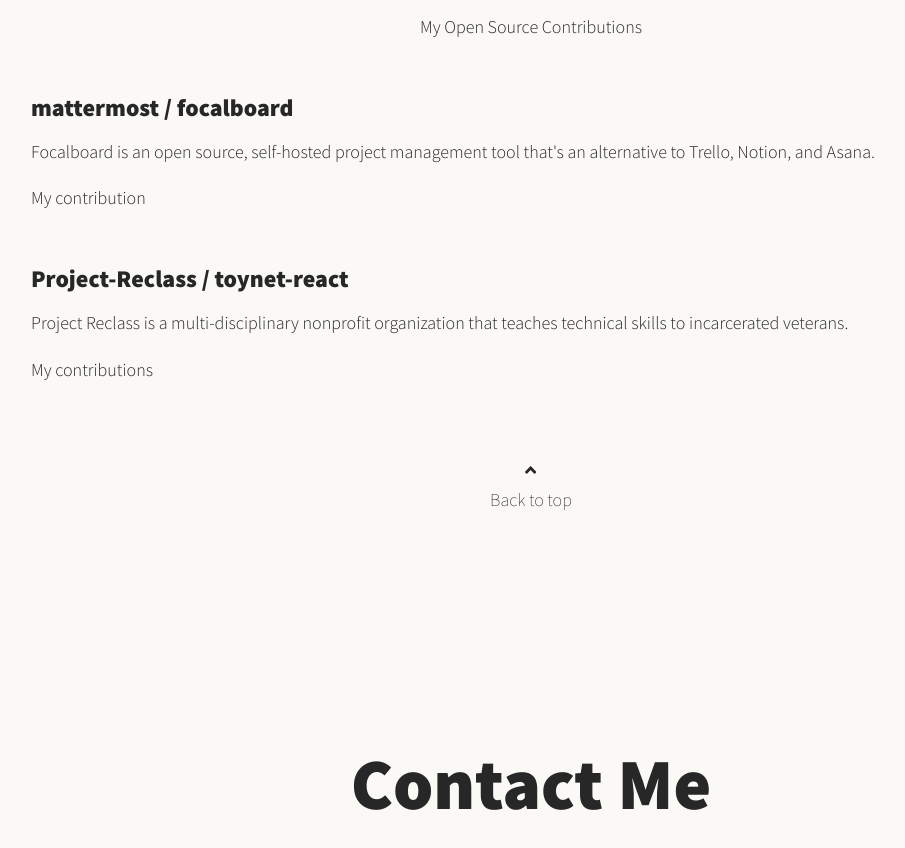
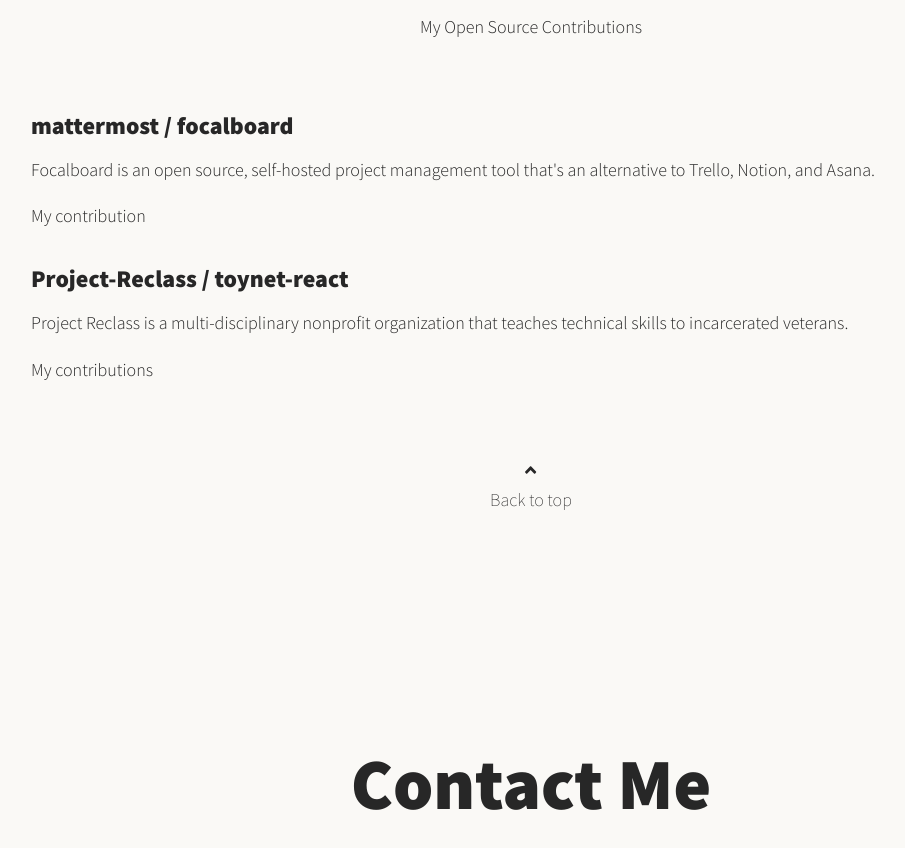
Before and after one commit to De1ain/de1ain.github.io, a Next.js app: page / in a window 1280 px wide. Shown: the part 2092-2940 px from the top of the page, without its empty margins (109-1014 px from the left). Built offline with nearby package versions, Linux system fonts and the light colour scheme.

Commit message:
Styling changes

```diff
--- a/components/OpenSource.module.css
+++ b/components/OpenSource.module.css
@@ -4,12 +4,12 @@
 
 .list {
   max-width: 1000px;
-  margin: 0 auto;
+  margin: 4em auto 0;
   text-align: left;
 }
 
-.list__item {
-  margin: 3em 0;
+.list__item + .list__item {
+  margin-top: 2em;
 }
 
 .list__link {
```
